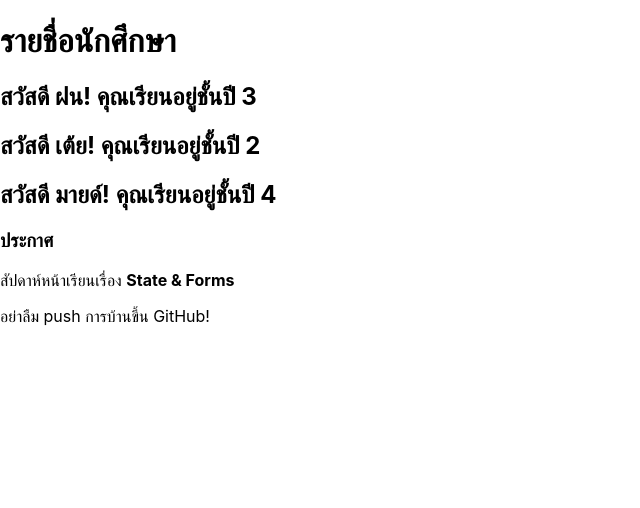
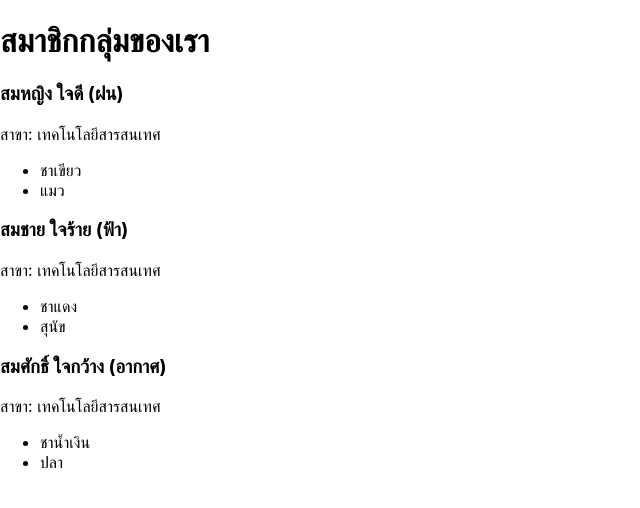
Before and after one commit to 670710981/feapp-670710981, a React (Create React App) app in the folder pooh-app/: page / in a window 1280 px wide. Shown: the top 508 px of the page, without its empty margins (0-640 px from the left). Built offline with nearby package versions, Linux system fonts and the light colour scheme.

Commit message:
ProfileCard

```diff
--- a/pooh-app/src/App.js
+++ b/pooh-app/src/App.js
@@ -1,23 +1,31 @@
-import Greeting from './component/Greeting';
-import Card from './component/Card';
+import ProfileCard from './component/ProfileCard';
+import './App.css';
 
-const students = [
-  { id: 1, name: 'ฝน',   year: 3 },
-  { id: 2, name: 'เต้ย', year: 2 },
-  { id: 3, name: 'มายด์', year: 4 },
+const members = [
+  { id: 1, name: 'สมหญิง ใจดี', nickname: 'ฝน',
+    major: 'เทคโนโลยีสารสนเทศ', favorites: ['ชาเขียว', 'แมว'] },
+  { id: 2, name: 'สมชาย ใจร้าย', nickname: 'ฟ้า',
+    major: 'เทคโนโลยีสารสนเทศ', favorites: ['ชาแดง', 'สุนัข'] },
+  { id: 3, name: 'สมศักธิ์ ใจกว้าง', nickname: 'อากาศ',
+    major: 'เทคโนโลยีสารสนเทศ', favorites: ['ชาน้ำเงิน', 'ปลา'] },
+
 ];
 
 function App() {
   return (
-    <div>
-      <h1>รายชื่อนักศึกษา</h1>
-      {students.map((s) => (
-        <Greeting key={s.id} name={s.name} year={s.year} />
-      ))}
-      <Card title="ประกาศ">
-        <p>สัปดาห์หน้าเรียนเรื่อง <b>State & Forms</b></p>
-        <p>อย่าลืม push การบ้านขึ้น GitHub!</p>
-      </Card>
+    <div className="container">
+      <h1>สมาชิกกลุ่มของเรา</h1>
+      <div className="card-row">
+        {members.map((m) => (
+          <ProfileCard
+            key={m.id}
+            name={m.name}
+            nickname={m.nickname}
+            major={m.major}
+            favorites={m.favorites}
+          />
+        ))}
+      </div>
     </div>
   );
 }
--- /dev/null
+++ b/pooh-app/src/component/ProfileCard.jsx
@@ -0,0 +1,15 @@
+function ProfileCard({ name, nickname, major = 'ยังไม่ระบุสาขา', favorites }) {
+  return (
+    <div className="profile-card">
+      <h3>{name} ({nickname})</h3>
+      <p>สาขา: {major}</p>
+      <ul>
+        {favorites.map((item, index) => (
+          <li key={index}>{item}</li>
+        ))}
+      </ul>
+    </div>
+  );
+}
+
+export default ProfileCard;
--- a/pooh-app/src/component/hello.jsx
+++ b/pooh-app/src/component/hello.jsx
@@ -0,0 +1,5 @@
+function Hello() {
+  return <h2>สวัสดีจาก Component แรกของฉัน! 🎉</h2>;
+}
+
+export default Hello;
```
